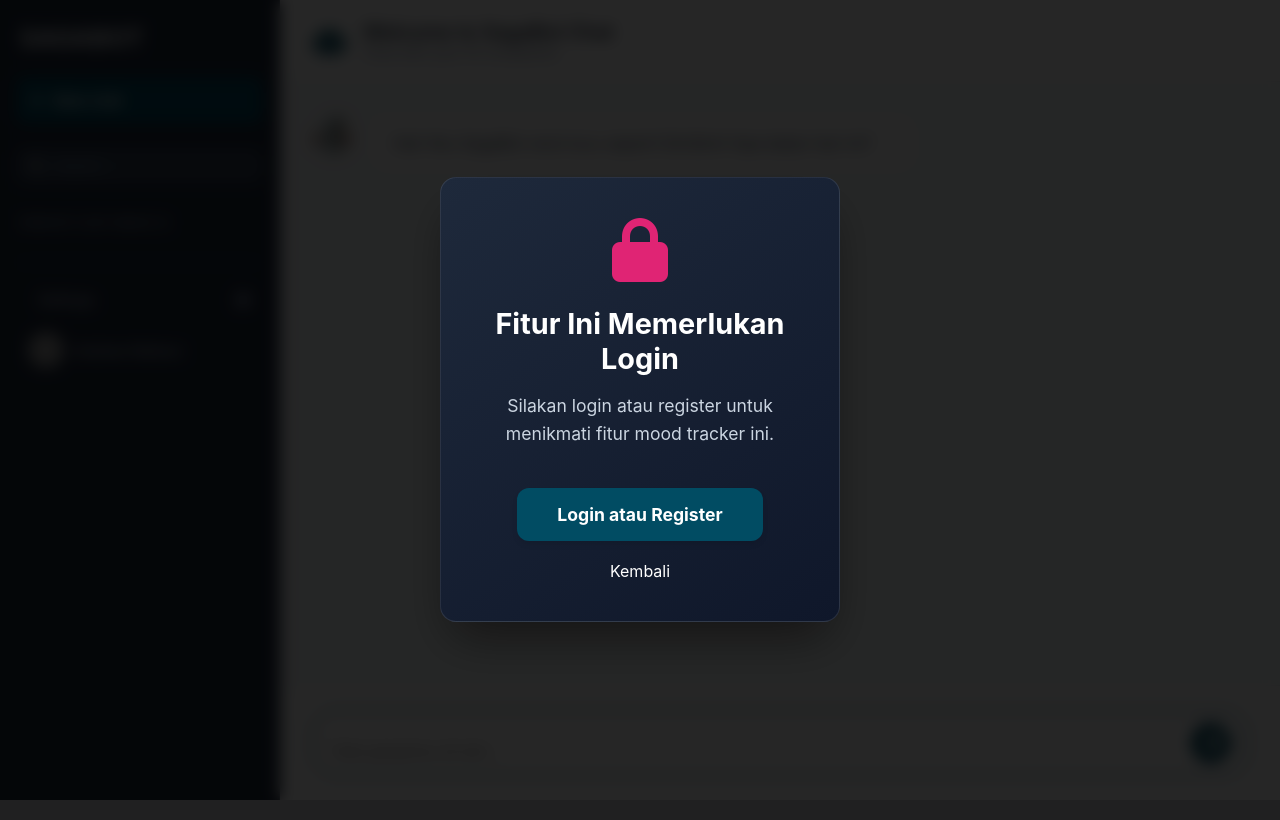
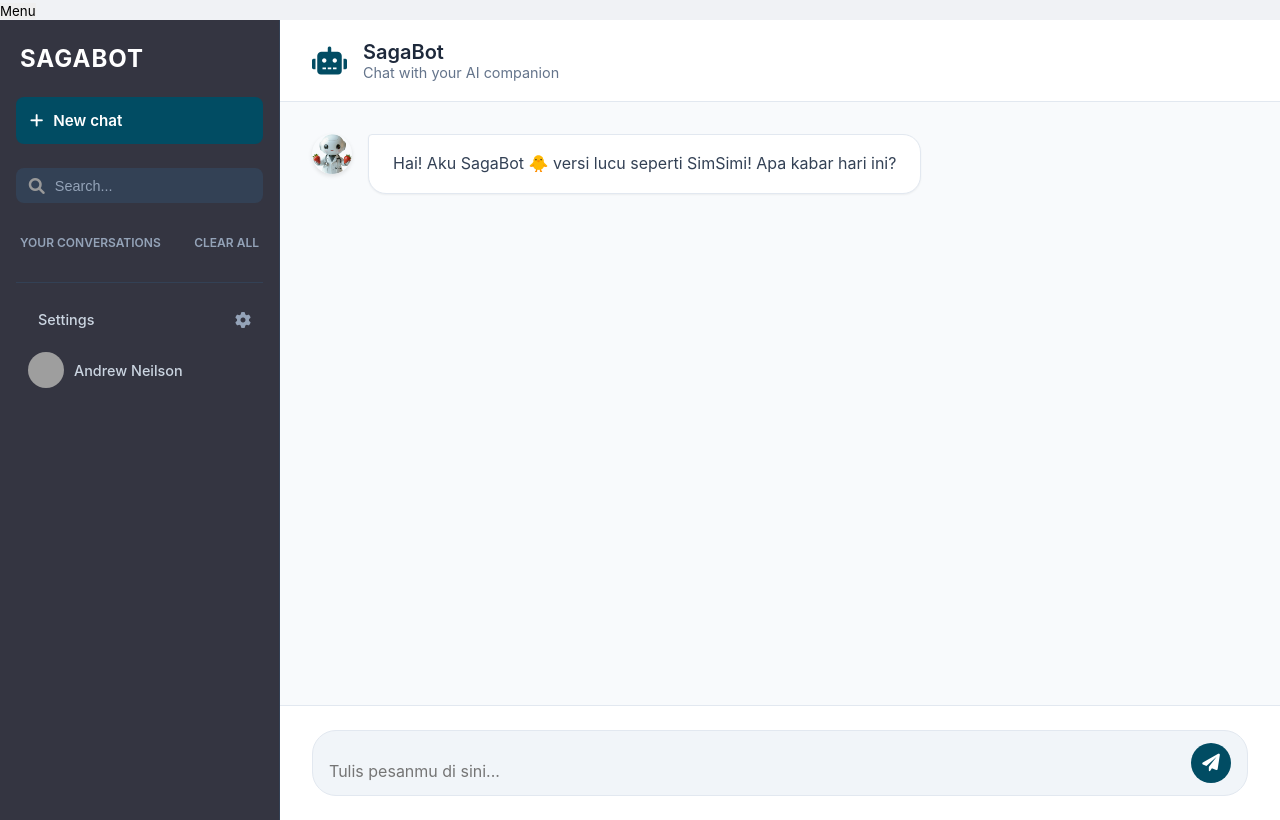
Before and after one commit to danielhs00/sagaHealth, a PHP site: page /SagaHealth/chatbot.php in a window 1280 px wide. Run offline with PHP 8.4, Linux system fonts and the light colour scheme; grey boxes are pictures that could not be loaded.

Commit message:
Update chatbot layout and message handling
Refactor chatbot layout and functionality, including sidebar updates and message handling.

```diff
--- a/dashboard/chatbot.php
+++ b/dashboard/chatbot.php
@@ -7,71 +7,71 @@
   <link rel="icon" href="../assets/img/tittle.png" type="image/png">
   <link href="https://cdnjs.cloudflare.com/ajax/libs/font-awesome/6.0.0/css/all.min.css" rel="stylesheet">
   <link rel="stylesheet" href="../assets/style/chatbot.css">
-  <style>
-    .copy-btn{position:absolute;top:8px;right:10px;background:rgba(0,0,0,0.1);border:none;border-radius:6px;padding:4px 8px;cursor:pointer;opacity:0;transition:.2s;font-size:11px}
-    .message-bubble:hover .copy-btn{opacity:1}
-    .message-bubble{position:relative;padding-right:45px !important}
-    .typing-dots{display:flex;gap:6px;align-items:center}
-    .dot{width:9px;height:9px;background:#FFD700;border-radius:50%;animation:bounce 1.4s infinite}
-    .dot:nth-child(1){animation-delay:0s}.dot:nth-child(2){animation-delay:0.2s}.dot:nth-child(3){animation-delay:0.4s}
-    @keyframes bounce{0%,100%{transform:translateY(0)}50%{transform:translateY(-14px)}}
-
-    /* Styling untuk daftar riwayat di sidebar */
-    .history-item {
-      padding: 10px 15px; cursor: pointer; border-radius: 8px; margin: 4px 10px;
-      background: #f0f0f0; font-size: 14px; position: relative; transition: .2s;
-    }
-    .history-item:hover { background: #e0e0e0; }
-    .history-item.active { background: #007bff; color: white; }
-    .delete-history {
-      position: absolute; right: 10px; top: 50%; transform: translateY(-50%);
-      font-size: 12px; color: #999; cursor: pointer;
-    }
-    .delete-history:hover { color: #f44; }
-  </style>
 </head>
 <body>
 
-<!-- LOGIN WALL -->
-<div id="login-wall">
-  <div class="login-box">
-    <i class="fas fa-lock login-icon"></i>
-    <h2>Fitur Ini Memerlukan Login</h2>
-    <p>Silakan login atau register untuk menikmati fitur mood tracker ini.</p>
-    <a href="../auth/login.php" class="login-button-link">Login atau Register</a><br>
-    <a href="../dashboard/index.php" class="login-button">Kembali</a>
-  </div>
+  <button class="mobile-menu-btn" id="mobileMenuBtn">Menu</button>
+  <div class="overlay" id="overlay"></div>
+
+  <div class="app-container">
+
+    <!-- Sidebar (Last 7 Days sudah dihapus + biru tua) -->
+    <div class="sidebar" style="background: #343541; color: #ececf1;">
+      <div>
+        <div class="sidebar-header">
+          <h1>SAGABOT</h1>
         </div>
 
-<div class="app-container">
-  <!-- SIDEBAR -->
-  <div class="sidebar">
-    <div>
-      <div class="sidebar-header"><h1>SAGABOT</h1></div>
         <button class="new-chat-btn" id="newChatBtn"><i class="fas fa-plus"></i> New chat</button>
-      <div class="search-bar"><i class="fas fa-search" style="color:#999;"></i><input type="text" placeholder="Search..." /></div>
-      <div class="section-header"><span>Riwayat Chat (maks 3)</span></div>
-      <div id="historyList"></div>
+
+        <div class="search-bar">
+          <i class="fas fa-search" style="color:#999;"></i>
+          <input type="text" placeholder="Search..." />
         </div>
+
+        <div class="section-header">
+          <span>Your conversations</span>
+          <a href="#" id="clearAllBtn">Clear All</a>
+        </div>
+
+        <div class="conversations" id="conversationList">
+          <!-- Riwayat otomatis dari localStorage -->
+        </div>
+
+      </div>
+
       <div class="sidebar-footer">
-      <div class="settings"><span>Settings</span><i class="fas fa-cog"></i></div>
+        <div class="settings">
+          <span>Settings</span>
+          <i class="fas fa-cog"></i>
+        </div>
         <div class="user-profile">
-        <img src="https://i.pravatar.cc/50" alt="user"><span>Andrew Neilson</span>
+          <img src="https://i.pravatar.cc/50" alt="user">
+          <span>Andrew Neilson</span>
         </div>
       </div>
     </div>
 
-  <!-- CHAT AREA -->
+    <!-- Area chat -->
     <div class="main-content">
       <div class="chat-header">
         <i class="fas fa-robot"></i>
         <div class="chat-info">
-        <h2>Welcome to SagaBot Chat</h2>
+          <h2>SagaBot</h2>
           <p>Chat with your AI companion</p>
         </div>
       </div>
+
       <div class="chat-container">
-      <div class="messages-container" id="messagesContainer"></div>
+        <div class="messages-container" id="messagesContainer">
+          <div class="message bot-message">
+            <img src="img/MASKOT.png" alt="Bot Avatar" class="avatar" onerror="this.src='https://placehold.co/40x40/FFD700/000000?text=S'">
+            <div class="message-bubble">
+              <p>Hai! Aku SagaBot 🐥 versi lucu seperti SimSimi! Apa kabar hari ini? </p>
+            </div>
+          </div>
+        </div>
+
         <div class="input-container">
           <div class="input-wrapper">
             <textarea id="messageInput" placeholder="Tulis pesanmu di sini..." rows="1"></textarea>
@@ -82,174 +82,178 @@
     </div>
   </div>
 
+  <!-- KODE ASLI KAMU (TIDAK DIUBAH SAMA SEKALI) -->
   <script>
-// === GANTI DENGAN API KEY GEMINI KAMU ===
-const GEMINI_API_KEY = "AIzaSyXXXXXXXXXXXXXXXXXXXXXXXXXXXXXXXXXXXX";
+    const sendBtn = document.getElementById("sendBtn");
+    const input = document.getElementById("messageInput");
+    const messagesContainer = document.getElementById("messagesContainer");
 
-// Login wall
-(function(){
-  if(sessionStorage.getItem('isLoggedIn')==='true'){
-    document.getElementById('login-wall').style.display='none';
-    document.body.style.overflow='auto';
+    function createMessage(text, sender = "user") {
+      const messageDiv = document.createElement("div");
+      messageDiv.classList.add("message", `${sender}-message`);
+
+      if (sender === "bot") {
+        const avatar = document.createElement("img");
+        avatar.src = "img/MASKOT.png";
+        avatar.onerror = function() { this.src='https://placehold.co/40x40/FFD700/000000?text=S' };
+        avatar.alt = "Bot Avatar";
+        avatar.classList.add("avatar");
+        messageDiv.appendChild(avatar);
       }
-})();
 
-const input = document.getElementById("messageInput");
-const sendBtn = document.getElementById("sendBtn");
-const container = document.getElementById("messagesContainer");
-const historyList = document.getElementById("historyList");
-const newChatBtn = document.getElementById("newChatBtn");
+      const bubble = document.createElement("div");
+      bubble.classList.add("message-bubble");
+      bubble.innerText = text;
+      messageDiv.appendChild(bubble);
 
-let chatHistory = JSON.parse(localStorage.getItem('sagabot_history') || '[]');
-let currentChatIndex = chatHistory.length; // chat baru = di luar index
+      messagesContainer.appendChild(messageDiv);
+      messagesContainer.scrollTop = messagesContainer.scrollHeight;
+    }
 
-// Render riwayat di sidebar
-function renderHistory() {
-  historyList.innerHTML = '';
-  chatHistory.forEach((chat, i) => {
-    const firstMsg = chat.find(m => m.sender === 'user')?.text || 'Chat baru';
-    const preview = firstMsg.substring(0, 30) + (firstMsg.length > 30 ? '...' : '');
-
-    const div = document.createElement('div');
-    div.className = 'history-item';
-    if (i === currentChatIndex) div.classList.add('active');
-    div.innerHTML = `
-      ${preview}
-      <span class="delete-history" data-index="${i}"><i class="fas fa-trash"></i></span>
-    `;
-    div.addEventListener('click', (e) => {
-      if (!e.target.closest('.delete-history')) {
-        loadChat(i);
-      }
-    });
-    historyList.appendChild(div);
+    input.addEventListener('input', () => {
+        input.style.height = 'auto';
+        input.style.height = (input.scrollHeight) + 'px';
     });
 
-  // Event hapus manual
-  document.querySelectorAll('.delete-history').forEach(btn => {
-    btn.addEventListener('click', (e) => {
-      e.stopPropagation();
-      const idx = parseInt(btn.dataset.index);
-      if (confirm('Hapus chat ini?')) {
-        chatHistory.splice(idx, 1);
-        localStorage.setItem('sagabot_history', JSON.stringify(chatHistory));
-        if (currentChatIndex >= chatHistory.length) currentChatIndex = chatHistory.length;
-        renderHistory();
-        if (currentChatIndex < chatHistory.length) loadChat(currentChatIndex);
-        else startNewChat();
-      }
-    });
+    function sendMessage() {
+      const text = input.value.trim();
+      if (!text) return;
+
+      createMessage(text, "user");
+      input.value = "";
+      input.style.height = 'auto';
+
+      showTypingIndicator();
+
+      // === KONEKSI KE GOOGLE GEMINI ===
+      fetch(`https://generativelanguage.googleapis.com/v1beta/models/gemini-1.5-flash:generateContent?key=YOUR_GEMINI_API_KEY`, {
+        method: "POST",
+        headers: { "Content-Type": "application/json" },
+        body: JSON.stringify({
+          contents: [{ role: "user", parts: [{ text: text }] }]
+        })
+      })
+      .then(res => res.json())
+      .then(data => {
+        hideTypingIndicator();
+        const reply = data.candidates[0].content.parts[0].text || "Maaf, aku bingung nih...";
+        createMessage(reply, "bot");
+        saveCurrentChat();
+      })
+      .catch(err => {
+        hideTypingIndicator();
+        createMessage("Ups, ada masalah koneksi ke Gemini. Coba lagi ya!", "bot");
+        console.error(err);
       });
     }
 
-// Load chat dari riwayat
-function loadChat(index) {
-  currentChatIndex = index;
-  container.innerHTML = '';
-  chatHistory[index].forEach(msg => createMessage(msg.text, msg.sender));
-  renderHistory();
+    sendBtn.addEventListener("click", sendMessage);
+    input.addEventListener("keydown", (e) => {
+        if (e.key === "Enter" && !e.shiftKey) {
+            e.preventDefault();
+            sendMessage();
+        }
+    });
+  </script>
+
+  <!-- FITUR TAMBAHAN (typing, riwayat, new chat, dll) – SAMA SEPERTI SEBELUMNYA -->
+  <script>
+    const typingId = "typing-indicator-unique";
+
+    function showTypingIndicator() {
+      if (document.getElementById(typingId)) return;
+      const typingDiv = document.createElement("div");
+      typingDiv.id = typingId;
+      typingDiv.className = "message bot-message";
+      const avatar = document.createElement("img");
+      avatar.src = "img/MASKOT.png";
+      avatar.onerror = () => avatar.src = 'https://placehold.co/40x40/FFD700/000000?text=S';
+      avatar.className = "avatar";
+      const bubble = document.createElement("div");
+      bubble.className = "message-bubble typing-indicator";
+      bubble.innerHTML = "<span></span><span></span><span></span> <small style='color:#888;'>SagaBot sedang berpikir...</small>";
+      typingDiv.appendChild(avatar);
+      typingDiv.appendChild(bubble);
+      messagesContainer.appendChild(typingDiv);
+      messagesContainer.scrollTop = messagesContainer.scrollHeight;
     }
 
-// Mulai chat baru
-function startNewChat() {
-  container.innerHTML = '';
-  createBotMessage("Hai! Aku SagaBot versi lucu seperti SimSimi! Apa kabar hari ini?");
-  currentChatIndex = chatHistory.length;
-  renderHistory();
+    function hideTypingIndicator() {
+      const el = document.getElementById(typingId);
+      if (el) el.remove();
     }
 
-// Simpan chat saat new chat atau tutup halaman
+    // === RIWAYAT CHAT (max 3) + NEW CHAT ===
+    const conversationList = document.getElementById("conversationList");
+    const newChatBtn = document.getElementById("newChatBtn");
+    const clearAllBtn = document.getElementById("clearAllBtn");
+
     function saveCurrentChat() {
-  const messages = Array.from(container.querySelectorAll('.message')).map(m => ({
-    text: m.querySelector('.message-bubble').innerText.replace(/Copy|Copied!/g,'').trim(),
-    sender: m.classList.contains('user-message') ? 'user' : 'bot'
+      const messages = Array.from(messagesContainer.querySelectorAll(".message:not(#typing-indicator-unique)"))
+        .map(m => ({
+          text: m.querySelector(".message-bubble").innerText,
+          sender: m.classList.contains("user-message") ? "user" : "bot"
         }));
-  if (messages.length > 1) {
-    if (currentChatIndex < chatHistory.length) {
-      chatHistory[currentChatIndex] = messages;
-    } else {
-      chatHistory.push(messages);
-      if (chatHistory.length > 3) {
-        alert("Riwayat sudah penuh (maks 3). Silakan hapus salah satu secara manual.");
-      }
-    }
-    localStorage.setItem('sagabot_history', JSON.stringify(chatHistory));
-  }
+
+      if (messages.length <= 1) return;
+
+      const title = messages.find(m => m.sender === "user")?.text.slice(0, 35) + "..." || "New Chat";
+
+      let history = JSON.parse(localStorage.getItem("sagabot_history") || "[]");
+      history = history.filter(c => c.title !== title);
+      history.unshift({ title, messages, timestamp: Date.now() });
+      if (history.length > 3) history.pop();
+
+      localStorage.setItem("sagabot_history", JSON.stringify(history));
+      loadHistoryList();
     }
 
-// New Chat Button
-newChatBtn.addEventListener('click', () => {
-  saveCurrentChat();
-  startNewChat();
+    function loadHistoryList() {
+      const history = JSON.parse(localStorage.getItem("sagabot_history") || "[]");
+      conversationList.innerHTML = "";
+      history.forEach((chat, i) => {
+        const item = document.createElement("div");
+        item.className = "conversation-item";
+        item.innerHTML = `<i class="fas fa-comment-dots"></i> ${chat.title}`;
+        item.onclick = () => {
+          messagesContainer.innerHTML = `<div class="message bot-message">
+            <img src="img/MASKOT.png" alt="Bot Avatar" class="avatar" onerror="this.src='https://placehold.co/40x40/FFD700/000000?text=S'">
+            <div class="message-bubble"><p>Hai! Aku SagaBot sekarang pakai Google Gemini! Tanya apa saja, aku jawab pinter </p></div>
+          </div>`;
+          chat.messages.forEach(m => createMessage(m.text, m.sender));
+        };
+        conversationList.appendChild(item);
       });
-
-// Loading & Pesan
-function showLoading(){ /* sama seperti sebelumnya */ }
-function hideLoading(){ document.getElementById("loading")?.remove(); }
-
-function createMessage(text, sender="user"){
-  const d=document.createElement("div"); d.className=`message ${sender}-message`;
-  if(sender==="bot"){
-    const img=document.createElement("img");
-    img.src="img/MASKOT.png"; img.className="avatar"; img.alt="Bot";
-    img.onerror=()=>img.src='https://placehold.co/40x40/FFD700/000000?text=S';
-    d.appendChild(img);
-  }
-  const b=document.createElement("div"); b.className="message-bubble"; b.textContent=text;
-  if(sender==="bot"){
-    const c=document.createElement("button"); c.className="copy-btn"; c.textContent="Copy";
-    c.onclick=()=>{navigator.clipboard.writeText(text); c.textContent="Copied!"; setTimeout(()=>c.textContent="Copy",1500);}
-    b.appendChild(c);
-  }
-  d.appendChild(b); container.appendChild(d);
-  container.scrollTop=container.scrollHeight;
-}
-function createBotMessage(text){ createMessage(text, "bot"); }
-
-// Gemini Call (sama seperti sebelumnya)
-async function callGemini(message){
-  showLoading();
-  try {
-    const res = await fetch(`https://generativelanguage.googleapis.com/v1beta/models/gemini-1.5-flash:generateContent?key=${GEMINI_API_KEY}`, {
-      method: "POST", headers: {"Content-Type":"application/json"},
-      body: JSON.stringify({
-        contents: [{ role: "user", parts: [{ text: message }] }],
-        systemInstruction: { parts: [{ text: "Kamu adalah SagaBot, AI kesehatan yang ramah, suportif, lucu seperti SimSimi tapi fokus pada kesehatan fisik, mental, tidur, makan, olahraga, dan gaya hidup sehat. Jawab dalam bahasa Indonesia yang santai, hangat, dan penuh empati. Gunakan emoji secukupnya." }] },
-        generationConfig: { temperature: 0.9, maxOutputTokens: 600 }
-      })
-    });
-    const data = await res.json();
-    hideLoading();
-    const reply = data.candidates?.[0]?.content?.parts?.[0]?.text?.trim() || "Aduh bingung nih... coba lagi ya!";
-    createMessage(reply, "bot");
-  } catch (err) {
-    hideLoading();
-    createMessage("Koneksi bermasalah nih... coba lagi ya", "bot");
-  }
     }
 
-function sendMessage(){
-  const text = input.value.trim(); if(!text) return;
-  createMessage(text,"user");
-  input.value=""; input.style.height='auto';
-  callGemini(text);
+    newChatBtn.onclick = () => {
+      if (confirm("Mulai chat baru? Riwayat saat ini akan disimpan.")) {
+        saveCurrentChat();
+        messagesContainer.innerHTML = `<div class="message bot-message">
+          <img src="img/MASKOT.png" alt="Bot Avatar" class="avatar" onerror="this.src='https://placehold.co/40x40/FFD700/000000?text=S'">
+          <div class="message-bubble"><p>Hai! Aku SagaBot sekarang pakai Google Gemini! Tanya apa saja, aku jawab pinter </p></div>
+        </div>`;
       }
+    };
 
-// Event
-input.addEventListener('input',()=>{input.style.height='auto';input.style.height=input.scrollHeight+'px';});
-input.addEventListener("keydown",e=>{if(e.key==="Enter"&&!e.shiftKey){e.preventDefault();sendMessage();}});
-sendBtn.addEventListener("click",sendMessage);
+    clearAllBtn.onclick = (e) => {
+      e.preventDefault();
+      if (confirm("Hapus semua riwayat?")) {
+        localStorage.removeItem("sagabot_history");
+        loadHistoryList();
+      }
+    };
 
-// Simpan saat tutup/tab close
-window.addEventListener('beforeunload', saveCurrentChat);
+    document.getElementById("mobileMenuBtn").onclick = () => {
+      document.querySelector(".sidebar").classList.toggle("active");
+      document.getElementById("overlay").classList.toggle("active");
+    };
+    document.getElementById("overlay").onclick = () => {
+      document.querySelector(".sidebar").classList.remove("active");
+      document.getElementById("overlay").classList.remove("active");
+    };
 
-// Load saat buka
-window.onload = () => {
-  renderHistory();
-  if (chatHistory.length === 0) startNewChat();
-  else loadChat(chatHistory.length - 1);
-  input.focus();
-};
+    window.onload = () => loadHistoryList();
   </script>
 </body>
 </html>
```
Lines whose indentation alone changed are shown as unchanged.
